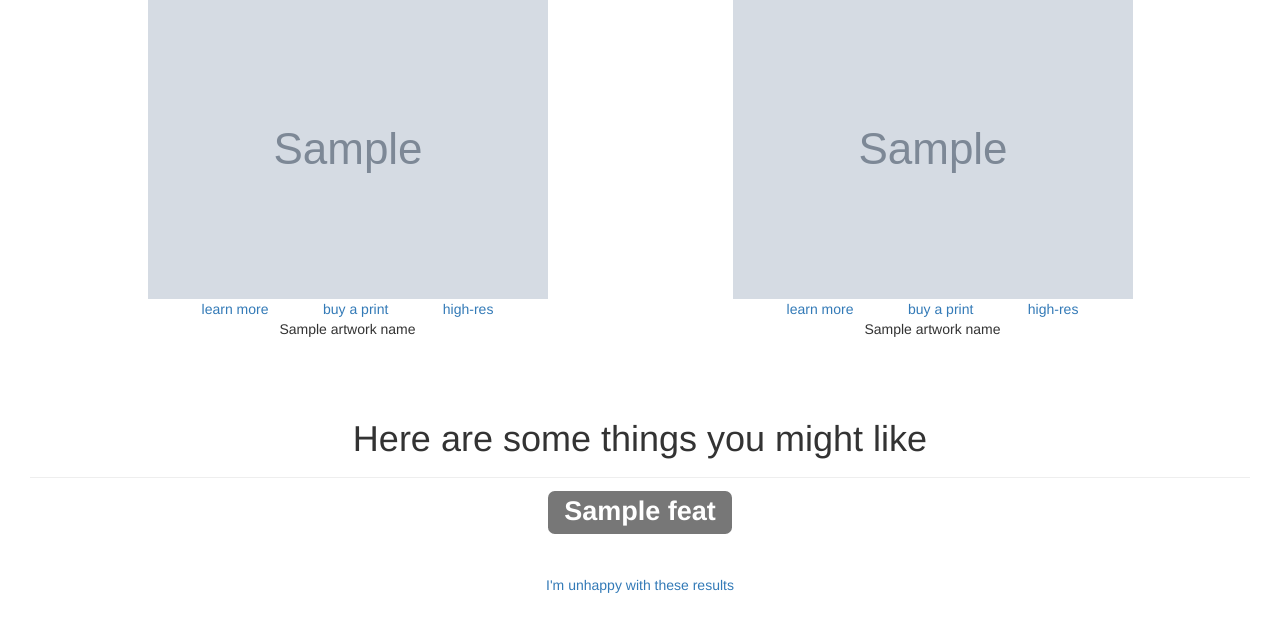
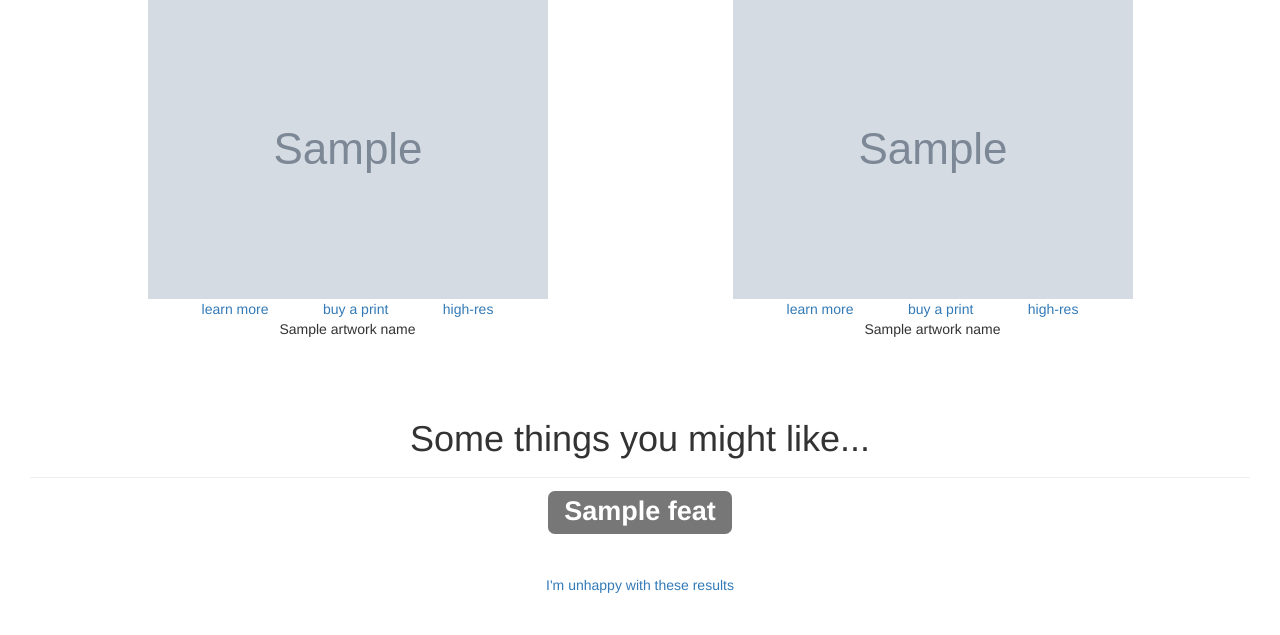
Before and after one commit to jgdwyer/find-your-art, a Flask app: template webapp/webapp/templates/out.html in a window 1280 px wide. Shown: the part 541-1176 px from the top of the page. Run offline with Flask 2, Linux system fonts and the light colour scheme; the template is opened without the code that fills it: most values are stand-ins (such as "Sample title", 1, 10 or a date in 2020); grey boxes marked "Sample" are stand-in pictures; parts of the project's set-up code (start-up, migrations or seed data) failed here and were passed over; some libraries are stand-ins or nearby versions.

Commit message:
Updated display to some things you might like

```diff
--- a/webapp/webapp/templates/out.html
+++ b/webapp/webapp/templates/out.html
@@ -48,14 +48,14 @@
     </div>
     <br><br>
     <div class="page-header">
-       <h1>Here are some things you might like</h1>
+       <h1>Some things you might like...</h1>
      </div>
     <!-- <u>Here are some things you may like</u>: -->
     {% for feat in top_features %}
       {% if loop.index < 5 %}
         <h{{loop.index}}><span class="label label-default">{{feat}}</span></h{{loop.index}}>
       {% else %}
-        <h4><span class="label label-default">{{feat}}</span></h{{loop.index}}></h4>
+        <h4><span class="label label-default">{{feat}}</span></h4>
       {% endif %}
         <!-- <br>{{feat}} -->
     {% endfor %}
```
